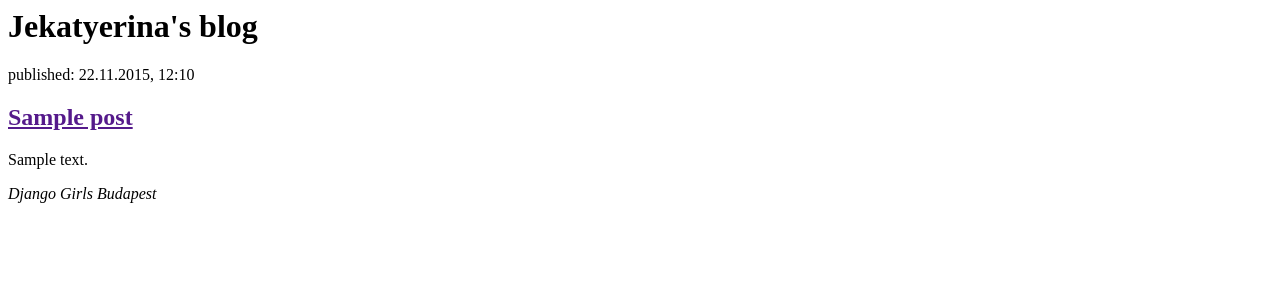
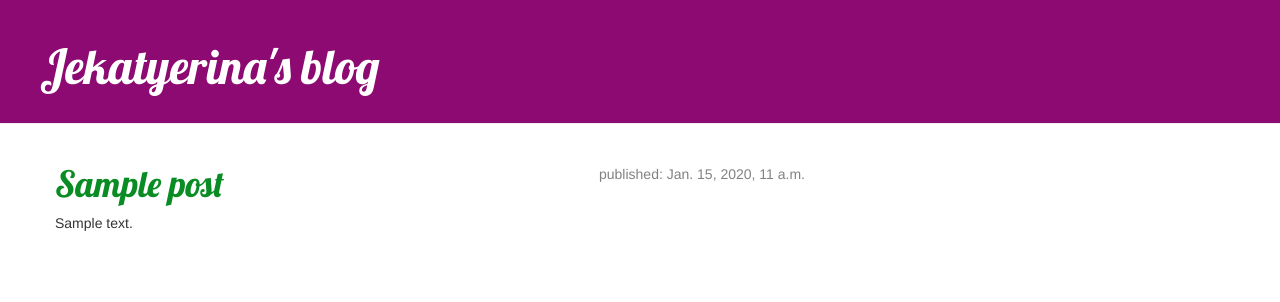
Before and after one commit to jekatyerina/my-first-blog, a Django app: template blog/templates/blog/post_list.html in a window 1280 px wide. Shown: the top 302 px of the page. Run offline with Django 3.2, Linux system fonts and the light colour scheme; the template is opened without the code that fills it: values that come from a table or form of the project are taken from there, others are empty; tables that the repository leaves empty hold one stand-in row (values such as "Sample post"); some libraries are stand-ins or nearby versions.

Commit message:
Added view and template for detailed blog post as well as CSS for the site.

```diff
--- /dev/null
+++ b/blog/static/css/blog.css
@@ -0,0 +1,59 @@
+h2 a {
+    color: #AB058A;
+    font-family: 'Lobster';
+}
+
+h1 {
+    color: #0A8C24;
+    font-family: 'Lobster';
+}
+
+
+
+.page-header {
+    background-color: #8C0A72;
+    margin-top: 0;
+    padding: 20px 20px 20px 40px;
+}
+
+.page-header h1, .page-header h1 a, .page-header h1 a:visited, .page-header h1 a:active {
+    color: #ffffff;
+    font-size: 36pt;
+    text-decoration: none;
+}
+
+.content {
+    margin-left: 40px;
+}
+
+h1, h2, h3, h4 {
+    font-family: 'Lobster', cursive;
+}
+
+.date {
+    float: right;
+    color: #828282;
+}
+
+.save {
+    float: right;
+}
+
+.post-form textarea, .post-form input {
+    width: 100%;
+}
+
+.top-menu, .top-menu:hover, .top-menu:visited {
+    color: #ffffff;
+    float: right;
+    font-size: 26pt;
+    margin-right: 20px;
+}
+
+.post {
+    margin-bottom: 70px;
+}
+
+.post h1 a, .post h1 a:visited {
+    color: #0A8C24;
+}
--- /dev/null
+++ b/blog/templates/blog/base.html
@@ -0,0 +1,23 @@
+{% load staticfiles %}
+<html>
+    <head>
+        <title>Jekatyerina's blog</title>
+        <link rel="stylesheet" href="//maxcdn.bootstrapcdn.com/bootstrap/3.2.0/css/bootstrap.min.css">
+        <link rel="stylesheet" href="//maxcdn.bootstrapcdn.com/bootstrap/3.2.0/css/bootstrap-theme.min.css">
+        <link rel="stylesheet" href="{% static 'css/blog.css' %}">
+        <link href="http://fonts.googleapis.com/css?family=Lobster&subset=latin,latin-ext" rel="stylesheet" type="text/css">
+    </head>
+    <body>
+      <div class="page-header">
+          <h1><a href="/">Jekatyerina's blog</a></h1>
+      </div>
+      <div class="content container">
+          <div class="row">
+              <div class="col-md-8">
+              {% block content %}
+              {% endblock %}
+              </div>
+          </div>
+      </div>
+  </body>
+</html>
--- a/blog/templates/blog/post_list.html
+++ b/blog/templates/blog/post_list.html
@@ -1,20 +1,13 @@
-<html>
-    <head>
-        <title>Jekatyerina's blog</title>
-    </head>
-    <body>
-        <div>
-          <h1>Jekatyerina's blog</h1>
-        </div>
-{% for post in posts %}
-        <div>
-                    <p>published: 22.11.2015, 12:10</p>
-                    <h2><a href="">{{post.title}}</a></h2>
-                    <p>{{post.text}}</p>
-          </div>
-{% endfor %}
-        <div>
-                    <em>Django Girls Budapest</em>
-        </div>
-    </body>
-</html>
+{% extends 'blog/base.html' %}
+
+{% block content %}
+                    {% for post in posts %}
+                        <div class="post">
+                            <div class="date">
+                                <p>published: {{ post.published_date }}</p>
+                            </div>
+                              <h1><a href="{% url 'post_detail' pk=post.pk %}">{{ post.title }}</a></h1>
+                            <p>{{ post.text|linebreaks }}</p>
+                        </div>
+                    {% endfor %}
+              {% endblock %}
--- a/blog/urls.py
+++ b/blog/urls.py
@@ -1,6 +1,7 @@
-from django.conf.urls import url
+from django.conf.urls import include, url
 from . import views
 
 urlpatterns = [
     url(r'^$', views.post_list, name='post_list'),
+     url(r'^post/(?P<pk>[0-9]+)/$', views.post_detail, name='post_detail'),
 ]
--- a/blog/views.py
+++ b/blog/views.py
@@ -1,6 +1,9 @@
-from django.shortcuts import render
+from django.shortcuts import render, get_object_or_404
 from django.utils import timezone
 from .models import Post
 def post_list(request):
     posts = Post.objects.filter(published_date__lte=timezone.now()).order_by('published_date')
     return render(request, 'blog/post_list.html', {'posts': posts})
+def post_detail(request, pk):
+    post = get_object_or_404(Post, pk=pk)
+    return render(request, 'blog/post_detail.html', {'post': post})
```
Also changed, not shown: blog/templates/blog/post_detail.html (added, +13 -0 lines).
